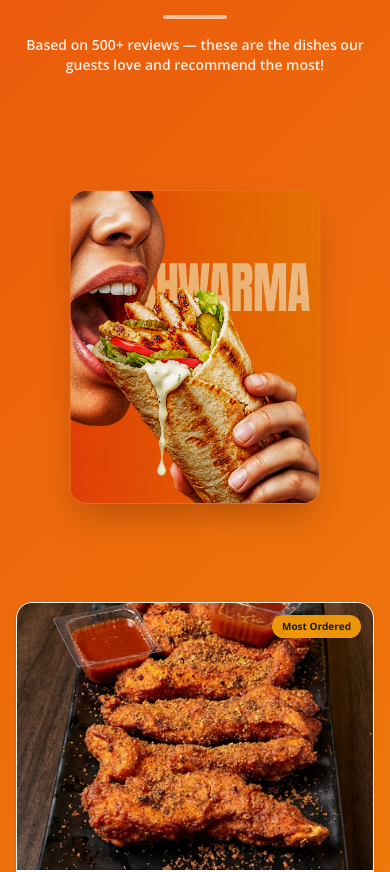
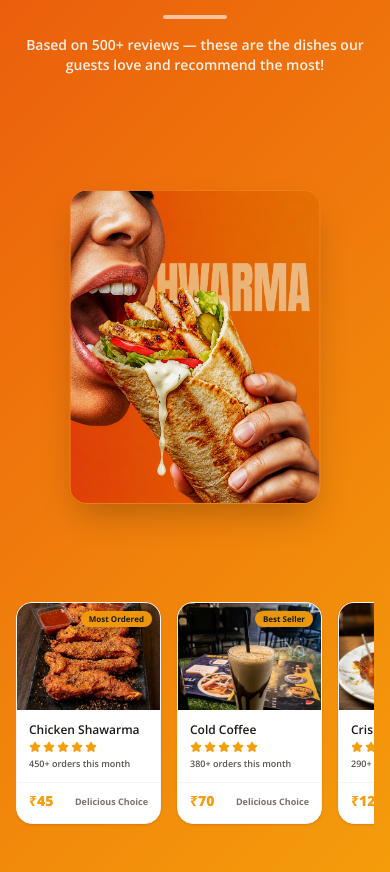
Before and after one commit to adeditsmsg-oss/havelicafe.com, a Next.js app: page / in a window 390 px wide. Shown: the part 8434-9306 px from the top of the page. Built offline with nearby package versions, Linux system fonts and the light colour scheme.

Commit message:
Make_CustomerFavourites_cards_smaller_and_scrollable_horizontally_on_mobile

```diff
--- a/src/components/CustomerFavourites.tsx
+++ b/src/components/CustomerFavourites.tsx
@@ -96,7 +96,7 @@ export default function CustomerFavourites() {
         <div className="grid grid-cols-1 lg:grid-cols-12 gap-8 lg:gap-12 items-center">
 
           {/* Left Column (col-span-5): Beautiful Eating Shawarma Graphic scaled down to 70% */}
-          <div className="lg:col-span-5 flex justify-center items-center min-h-[300px] md:min-h-[420px]">
+          <div className="lg:col-span-5 flex justify-center items-center min-h-[220px] md:min-h-[420px]">
             <motion.div
               initial={{ opacity: 0, scale: 0.6, y: 30 }}
               whileInView={{ opacity: 1, scale: 0.7, y: 0 }}
@@ -114,19 +114,19 @@ export default function CustomerFavourites() {
             </motion.div>
           </div>
 
-          {/* Right Column (col-span-7): Cards Grid (2x2 on desktop) */}
+          {/* Right Column (col-span-7): Cards Grid (Horizontal scroll on mobile, 2x2 grid on desktop) */}
           <motion.div
             variants={containerVariants}
             initial="hidden"
             whileInView="visible"
             viewport={{ once: true, margin: '-40px' }}
-            className="lg:col-span-7 grid grid-cols-1 sm:grid-cols-2 gap-6"
+            className="lg:col-span-7 flex overflow-x-auto gap-4 snap-x snap-mandatory no-scrollbar pb-4 lg:pb-0 lg:grid lg:grid-cols-2 lg:gap-6 lg:overflow-x-visible"
           >
             {favourites.map((item) => (
               <motion.div
                 key={item.name}
                 variants={cardVariants}
-                className="bg-white rounded-2xl overflow-hidden shadow-sm hover:shadow-md hover-lift transition-all duration-300 border border-stone-100 flex flex-col justify-between"
+                className="w-[145px] sm:w-[180px] lg:w-auto flex-shrink-0 snap-start bg-white rounded-2xl overflow-hidden shadow-sm hover:shadow-md hover-lift transition-all duration-300 border border-stone-100 flex flex-col justify-between"
               >
                 <div>
                   {/* Image & Badge overlay */}
@@ -138,36 +138,36 @@ export default function CustomerFavourites() {
                       className="object-cover"
                       sizes="(max-width: 640px) 100vw, (max-width: 1024px) 50vw, 25vw"
                     />
-                    <span className="absolute top-3 right-3 bg-brand-amber/95 text-stone-900 text-[10px] md:text-xs font-bold px-2.5 py-1 rounded-full shadow-md backdrop-blur-sm">
+                    <span className="absolute top-2 right-2 bg-brand-amber/95 text-stone-900 text-[8px] md:text-[10px] font-bold px-2 py-0.5 rounded-full shadow-md backdrop-blur-sm">
                       {item.badge}
                     </span>
                   </div>
 
                   {/* Card Content */}
-                  <div className="p-5">
-                    <h3 className="font-semibold text-stone-900 text-base md:text-lg mb-1 leading-snug">
+                  <div className="p-3 md:p-5">
+                    <h3 className="font-semibold text-stone-900 text-xs md:text-lg mb-0.5 md:mb-1 leading-snug">
                       {item.name}
                     </h3>
 
                     {/* Rating Stars */}
-                    <div className="flex items-center gap-0.5 mb-2">
+                    <div className="flex items-center gap-0.5 mb-1 md:mb-2">
                       {[...Array(item.rating)].map((_, i) => (
-                        <Star key={i} className="w-4 h-4 fill-[#F59E0B] text-[#F59E0B]" />
+                        <Star key={i} className="w-3 h-3 md:w-4 md:h-4 fill-[#F59E0B] text-[#F59E0B]" />
                       ))}
                     </div>
 
-                    <p className="text-xs text-stone-600 font-semibold">
+                    <p className="text-[9px] md:text-xs text-stone-600 font-semibold">
                       {item.orderCount}
                     </p>
                   </div>
                 </div>
 
                 {/* Price row */}
-                <div className="px-5 pb-5 pt-3 border-t border-stone-100 dark:border-stone-700 flex items-center justify-between">
-                  <span className="text-lg font-extrabold text-brand-amber">
+                <div className="px-3 pb-3 pt-2 md:px-5 md:pb-5 md:pt-3 border-t border-stone-100 dark:border-stone-700 flex items-center justify-between">
+                  <span className="text-sm md:text-lg font-extrabold text-brand-amber">
                     ₹{item.price}
                   </span>
-                  <span className="text-xs text-stone-500 font-bold dark:text-stone-400">
+                  <span className="text-[9px] md:text-xs text-stone-500 font-bold dark:text-stone-400">
                     Delicious Choice
                   </span>
                 </div>
```
